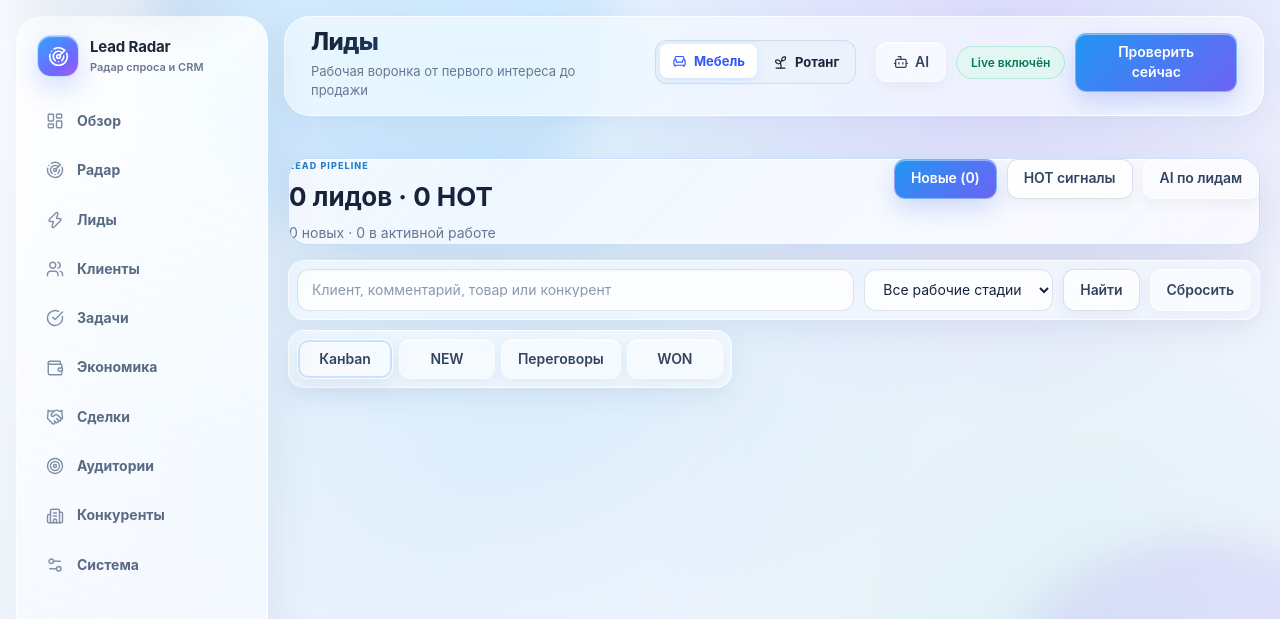
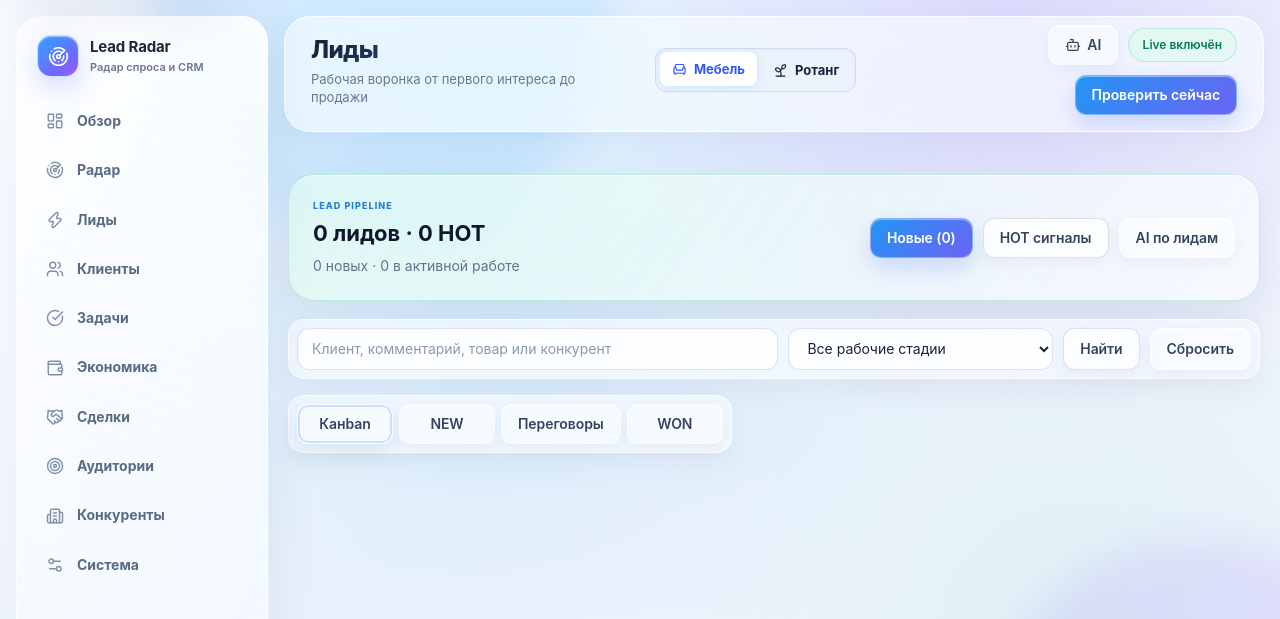
Before and after one commit to DeniskaChernov/leadradar, a Python web app: template app/web/templates/leads.html in a window 1280 px wide. Shown: the top 619 px of the page. Run offline with Jinja, Linux system fonts and the light colour scheme; the template is opened without the code that fills it, so the values that code supplies are empty; some libraries are stand-ins or nearby versions.

Commit message:
fix(ui): restore radar metrics grid and hero layout
Separate radar-metrics from dashboard 12-col grid so five KPI cards align evenly; unify hero-status on radar/leads/economics and bump asset cache.

Co-authored-by: Cursor <cursoragent@cursor.com>

```diff
--- a/app/web/static/app.css
+++ b/app/web/static/app.css
@@ -112,7 +112,7 @@ code { color: #92400e; background: rgba(255, 255, 255, 0.70); border: 1px solid
 }
 .top-title h1 { font-size: 24px; letter-spacing: -.025em; margin: 0 0 2px; color: #0f172a; font-weight: 700; }
 .top-title p { color: var(--muted); margin: 0; font-size: 13px; }
-.top-actions { display: flex; gap: 10px; align-items: center; }
+.top-actions { display: flex; gap: 10px; align-items: center; flex-wrap: wrap; justify-content: flex-end; }
 .status-pill { font-size: 12px; padding: 7px 14px; border-radius: 30px; border: 1px solid transparent; white-space: nowrap; font-weight: 600; }
 .status-pill.ok { color: #047857; background: rgba(209, 250, 229, 0.70); border-color: rgba(5, 150, 105, 0.30); }
 .status-pill.safe { color: #1d4ed8; background: rgba(219, 234, 254, 0.70); border-color: rgba(37, 99, 235, 0.30); }
@@ -2003,24 +2003,59 @@ body::after { animation: ambient-drift-b 22s ease-in-out infinite alternate; }
   color: var(--muted);
   font-size: 12px;
 }
+.hero-status.safe {
+  border-color: rgba(59, 130, 246, .20);
+  background: linear-gradient(135deg, rgba(239, 245, 255, .82), rgba(255, 255, 255, .62));
+}
+.hero-status.warn {
+  border-color: rgba(217, 119, 6, .28);
+  background: linear-gradient(135deg, rgba(255, 248, 235, .82), rgba(255, 255, 255, .62));
+}
+.radar-metrics {
+  display: grid;
+  grid-template-columns: repeat(5, minmax(0, 1fr));
+  gap: 14px;
+  margin-bottom: 18px;
+}
+.radar-metrics > .metric {
+  grid-column: auto !important;
+  min-height: 96px;
+}
+.radar-metrics > .metric.muted-metric {
+  pointer-events: none;
+  cursor: default;
+}
+.radar-filters {
+  display: grid;
+  grid-template-columns: minmax(0, 1.4fr) minmax(140px, .7fr) minmax(140px, .7fr) auto auto;
+  gap: 10px;
+  align-items: stretch;
+  margin-bottom: 16px;
+}
+.radar-filters input { min-width: 0; width: 100%; }
+.radar-filters select { min-width: 0; width: 100%; }
+.leads-filters {
+  display: grid;
+  grid-template-columns: minmax(0, 1fr) minmax(180px, .55fr) auto auto;
+  gap: 10px;
+  align-items: stretch;
+}
+.leads-filters input,
+.leads-filters select { min-width: 0; width: 100%; }
+@media (max-width: 1100px) {
+  .radar-metrics { grid-template-columns: repeat(3, minmax(0, 1fr)); }
+  .radar-filters { grid-template-columns: 1fr 1fr; }
+  .radar-filters input { grid-column: 1 / -1; }
+}
+@media (max-width: 720px) {
+  .radar-metrics { grid-template-columns: repeat(2, minmax(0, 1fr)); }
+  .radar-filters,
+  .leads-filters { grid-template-columns: 1fr; }
+}
+@media (max-width: 900px) {
+  .top-actions .btn[data-agent-open] span { display: none; }
+}
 .modal-actions.inline { justify-content: flex-end; margin-top: 4px; }
-.page-hero {
-  display: flex;
-  justify-content: space-between;
-  gap: 18px;
-  align-items: flex-start;
-  margin-bottom: 14px;
-  background: linear-gradient(135deg, rgba(239,245,255,.92), rgba(255,255,255,.88));
-}
-.page-hero h2 { margin: 6px 0 8px; font-size: clamp(20px, 2.4vw, 26px); }
-.page-hero p { margin: 0; color: var(--muted); font-size: 14px; }
-.radar-hero.live, .leads-hero.live { border-color: rgba(59,130,246,.22); }
-.radar-summary.metrics { margin-bottom: 14px; }
-.radar-summary .metric.hot strong { color: var(--hot); }
-.metric.muted-metric { pointer-events: none; opacity: .88; }
-.leads-view-toggle { margin-bottom: 16px; }
-.leads-filters, .radar-filters { margin-bottom: 10px; }
-.lead-agent-panel .agent-result-rich { margin-top: 10px; }
 .audience-quality-link { margin-top: 10px; }
 .audience-quality-link a { color: var(--primary); font-weight: 700; font-size: 13px; }
 .audience-card-metrics { display: flex; align-items: center; gap: 8px; }
--- a/app/web/templates/auth.html
+++ b/app/web/templates/auth.html
@@ -8,9 +8,9 @@
   <title>Вход · Lead Radar</title>
   <script src="https://telegram.org/js/telegram-web-app.js?63"></script>
   <link rel="preconnect" href="https://unpkg.com" crossorigin>
-  <link rel="stylesheet" href="/static/app.css?v=13.5.0-radar-leads-agent">
+  <link rel="stylesheet" href="/static/app.css?v=13.5.1-layout-fix">
   <script defer src="https://unpkg.com/lucide@1.34.0/dist/umd/lucide.js"></script>
-  <script defer src="/static/app.js?v=13.5.0-radar-leads-agent"></script>
+  <script defer src="/static/app.js?v=13.5.1-layout-fix"></script>
 </head>
 <body class="auth-page" data-auth-page="1">
   <main class="auth-shell">
--- a/app/web/templates/base.html
+++ b/app/web/templates/base.html
@@ -9,9 +9,9 @@
   <title>{% block title %}Lead Radar{% endblock %}</title>
   <script src="https://telegram.org/js/telegram-web-app.js?63"></script>
   <link rel="preconnect" href="https://unpkg.com" crossorigin>
-  <link rel="stylesheet" href="/static/app.css?v=13.5.0-radar-leads-agent">
+  <link rel="stylesheet" href="/static/app.css?v=13.5.1-layout-fix">
   <script defer src="https://unpkg.com/lucide@1.34.0/dist/umd/lucide.js"></script>
-  <script defer src="/static/app.js?v=13.5.0-radar-leads-agent"></script>
+  <script defer src="/static/app.js?v=13.5.1-layout-fix"></script>
 </head>
 <body data-safe-mode="{{ '1' if safe_mode else '0' }}" data-scan-cap="{{ settings.instagram_max_units_per_scan }}" data-page="{{ active_path }}">
 <a class="skip-link" href="#main-content">Перейти к содержимому</a>
--- a/app/web/templates/economics.html
+++ b/app/web/templates/economics.html
@@ -9,7 +9,7 @@
 {% set credit_accuracy = safe_attr(page.credits, 'confirmed_coverage_percent') %}
 <div class="page-help"><b>Деньги и credits только из ledger</b><span>Страница не делает внешних вызовов. Неполные факты показываются как «—», а не как ноль.</span></div>
 
-<section class="economics-hero panel {% if page.provider and page.provider.budget_status == 'HEALTHY' %}live{% elif page.provider %}warn{% else %}safe{% endif %}">
+<section class="hero-status economics-hero {% if page.provider and page.provider.budget_status == 'HEALTHY' %}live{% elif page.provider %}warn{% else %}safe{% endif %}">
   <div>
     <span class="eyebrow">UNIT ECONOMICS · {{ page.days }} дн.</span>
     <h2>{% if page.provider %}ScrapeCreators {{ page.provider.used_this_month }}/{{ page.provider.monthly_hard_limit }} credits{% else %}Экономика без live wallet{% endif %}</h2>
--- a/app/web/templates/leads.html
+++ b/app/web/templates/leads.html
@@ -11,7 +11,7 @@
   {% if lead.status.value in ['TAKEN','CONTACTED','QUALIFIED','OFFER_SENT','NEGOTIATION'] %}{% set ns.active = ns.active + 1 %}{% endif %}
 {% endfor %}
 
-<section class="page-hero leads-hero panel live">
+<section class="hero-status leads-hero live">
   <div>
     <span class="eyebrow">LEAD PIPELINE</span>
     <h2>{{ ns.total }} лидов · {{ ns.hot }} HOT</h2>
--- a/app/web/templates/radar.html
+++ b/app/web/templates/radar.html
@@ -3,7 +3,7 @@
 {% block heading %}Радар сигналов{% endblock %}
 {% block subheading %}Каждый комментарий: кто написал, где нашли и что он означает{% endblock %}
 {% block content %}
-<section class="page-hero radar-hero panel {% if scan_budget.is_live %}live{% else %}safe{% endif %}">
+<section class="hero-status radar-hero {% if scan_budget.is_live %}live{% else %}safe{% endif %}">
   <div>
     <span class="eyebrow">SIGNAL RADAR</span>
     <h2>{{ overview.total }} сигналов · {{ overview.hot }} HOT</h2>
@@ -65,11 +65,11 @@
   </div>
 </section>
 {% endif %}
-<div class="radar-summary metrics dashboard-metrics">
+<div class="metrics radar-metrics">
   <a class="metric" href="/radar"><span>Все сигналы</span><strong>{{ overview.total }}</strong><small>в базе</small></a>
   <a class="metric warn" href="/radar?kind=pending"><span>Не разобраны</span><strong>{{ overview.unprocessed + overview.pending }}</strong><small>очередь + AI</small></a>
   <a class="metric" href="/leads"><span>Лиды</span><strong>{{ overview.qualified }}</strong><small>воронка</small></a>
-  <a class="metric accent hot" href="/radar?kind=hot"><span>HOT</span><strong>{{ overview.hot }}</strong><small>от {{ settings.hot_lead_threshold }}/100</small></a>
+  <a class="metric accent" href="/radar?kind=hot"><span>HOT</span><strong>{{ overview.hot }}</strong><small>от {{ settings.hot_lead_threshold }}/100</small></a>
   <div class="metric muted-metric"><span>Отсеяно</span><strong>{{ overview.rejected }}</strong><small>NOT_LEAD</small></div>
 </div>
 <form class="filters radar-filters" method="get">
```
Also changed, not shown: State.md (+2 -2 lines), tests/test_web_theme.py (+6 -4 lines).
